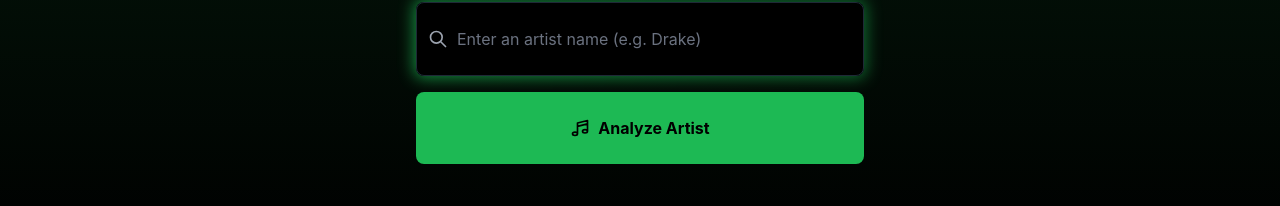
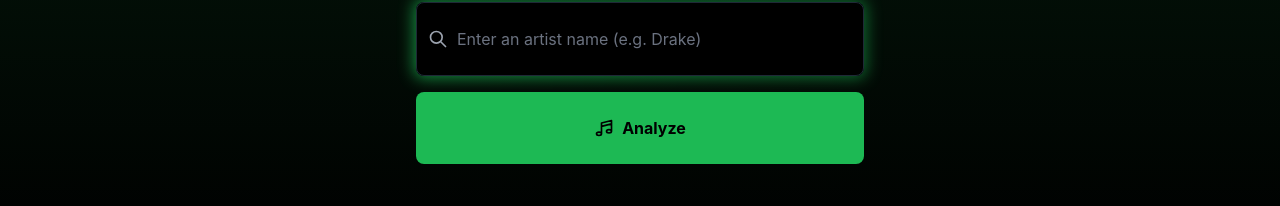
Before and after one commit to augusto-barros/fake-artist-spotify-detector, a Next.js app: page / in a window 1280 px wide. Shown: the part 222-428 px from the top of the page. Built offline with nearby package versions, Linux system fonts and the light colour scheme.

Commit message:
Update page.jsx

```diff
--- a/app/page.jsx
+++ b/app/page.jsx
@@ -141,7 +141,7 @@ export default function Home() {
                           d="M9 19V6l12-3v13M9 19c0 1.105-1.343 2-3 2s-3-.895-3-2 1.343-2 3-2 3 .895 3 2zm12-3c0 1.105-1.343 2-3 2s-3-.895-3-2 1.343-2 3-2 3 .895 3 2zM9 10l12-3"
                         />
                       </svg>
-                      Analyze Artist
+                      Analyze
                     </span>
                   )}
                 </button>
```
